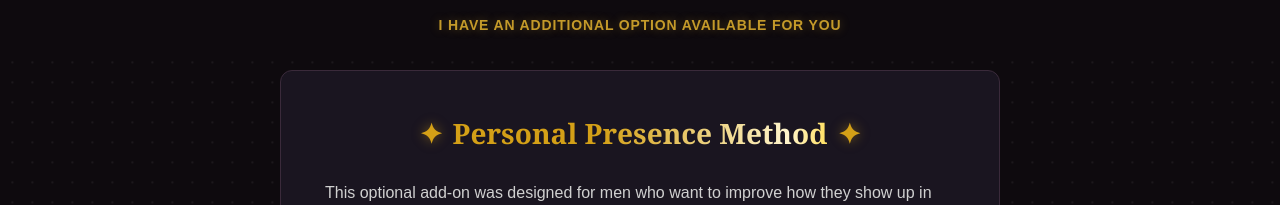
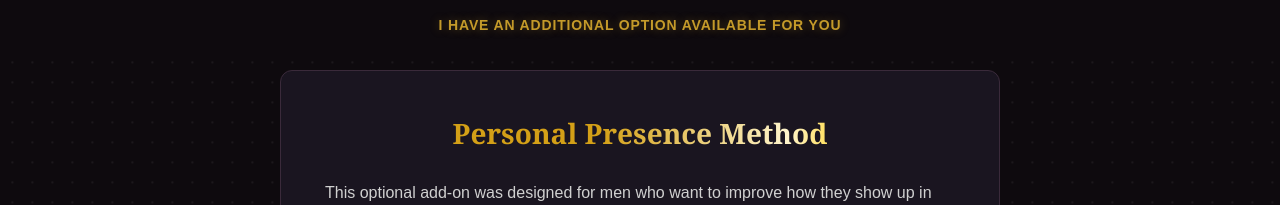
Before and after one commit to tighnarikk-collab/project, a Next.js app: page /up3 in a window 1280 px wide. Shown: the top 205 px of the page. Built offline with nearby package versions, Linux system fonts and the light colour scheme.

Commit message:
replaced emoji

```diff
--- a/src/app/up3/page.js
+++ b/src/app/up3/page.js
@@ -30,9 +30,8 @@ export default function PersonalPresencePage() {
 
             {/* Title */}
             <h1 style={styles.title}>
-              <span style={styles.titleSparkle}>✦</span>
               <span style={styles.titleText}>Personal Presence Method</span>
-              <span style={styles.titleSparkle}>✦</span>
+
             </h1>
 
             <p style={styles.bodyText}>
```
